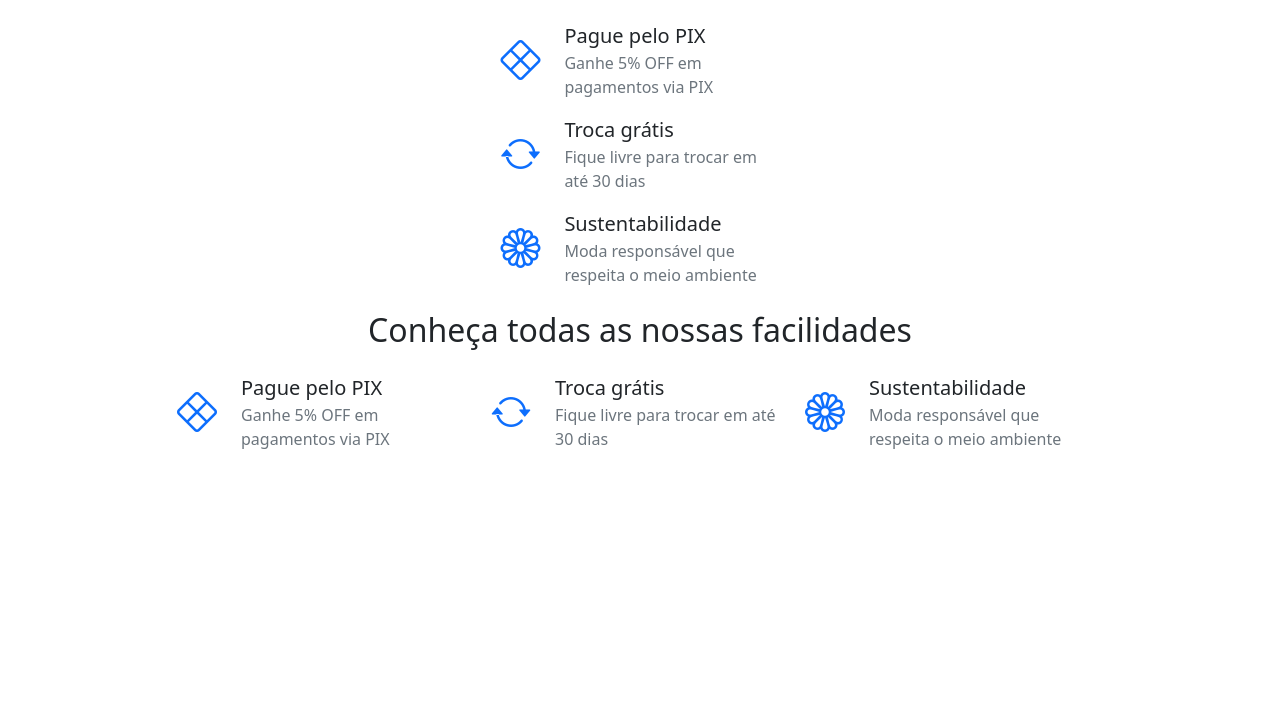
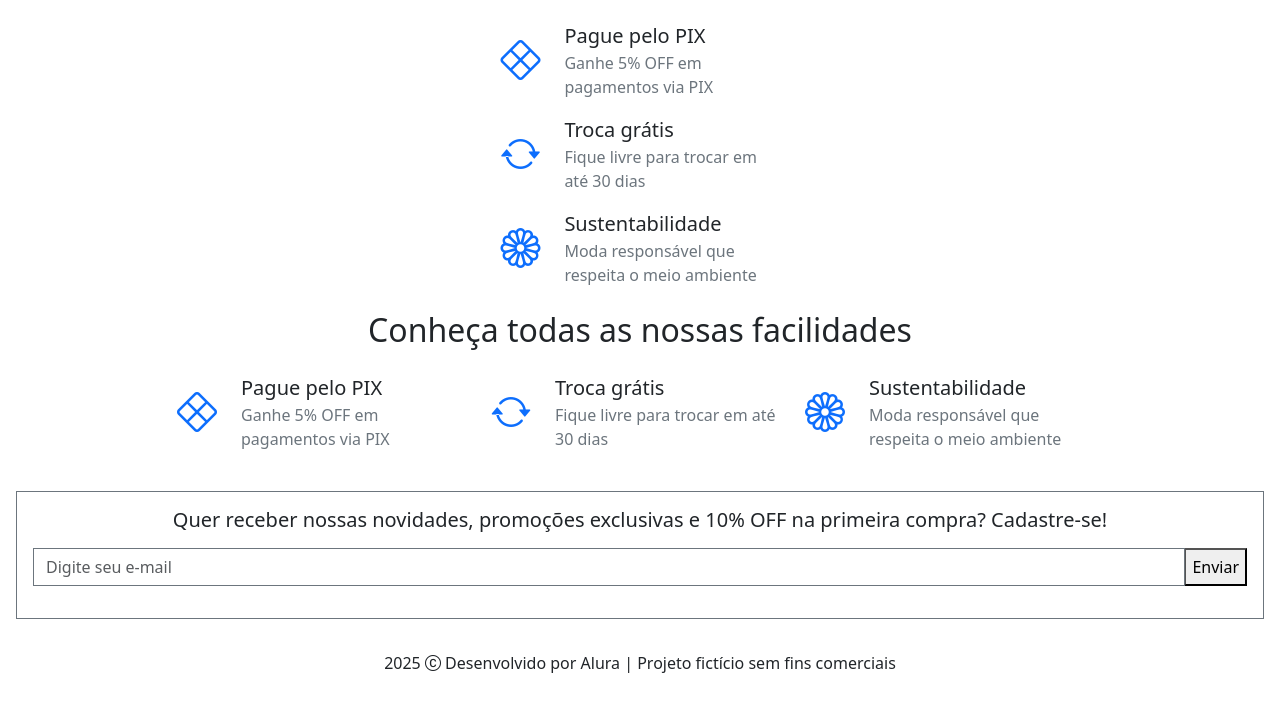
Before and after one commit to feliven/bootstrap5-crie-uma-landing-page-responsiva, a plain HTML site: page index.html in a window 1280 px wide. Shown: the part 1894-2601 px from the top of the page. Before the commit the page ends 2369 px from the top, so only its background shows below. Drawn offline with Linux system fonts and the light colour scheme.

Commit message:
finalizado wireframe do projeto

```diff
--- a/index.html
+++ b/index.html
@@ -516,5 +516,21 @@
         </div>
       </div>
     </section>
+    <form class="border border-secondary m-3 p-3 text-center">
+      <h5>Quer receber nossas novidades, promoções exclusivas e 10% OFF na primeira compra? Cadastre-se!</h5>
+      <div class="input-group my-3">
+        <input
+          class="form-control border-secondary rounded-0"
+          type="email"
+          placeholder="Digite seu e-mail"
+          aria-label="Digite seu e-mail"
+          aria-describedby="button-addon2"
+        />
+        <button type="button" id="button-addon2">Enviar</button>
+      </div>
+    </form>
+    <footer class="text-center py-3">
+      <p>2025 <i class="bi bi-c-circle"></i> Desenvolvido por Alura | Projeto fictício sem fins comerciais</p>
+    </footer>
   </body>
 </html>
```
